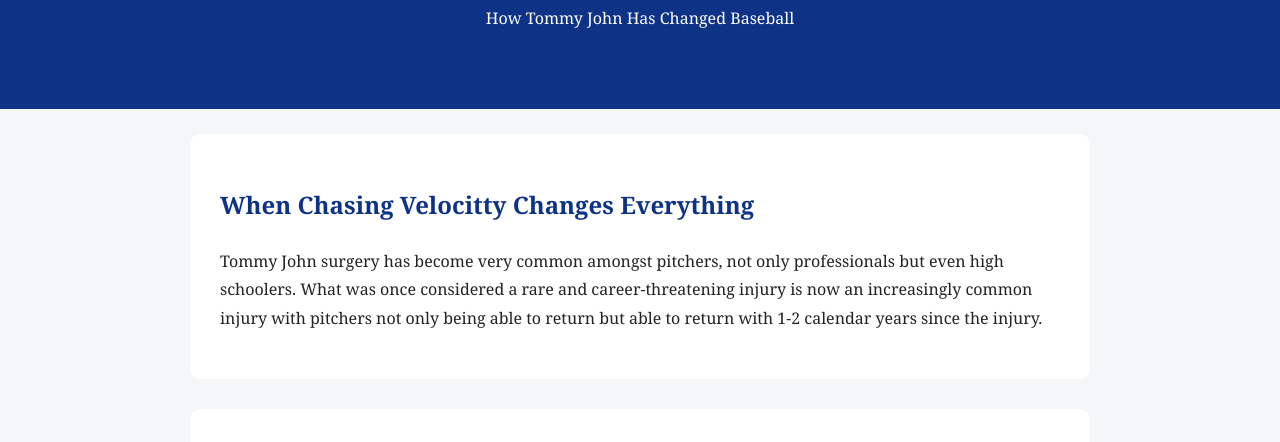
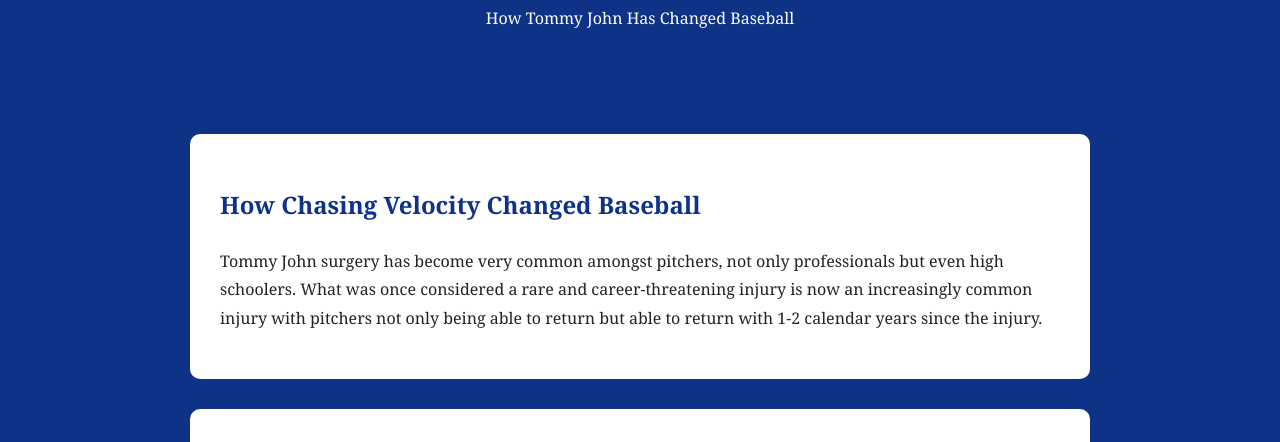
Before and after one commit to Nschambach/Final-Project, a plain HTML site: page index.html in a window 1280 px wide. Shown: the part 176-618 px from the top of the page. Drawn offline with nearby package versions, Linux system fonts and the light colour scheme.

Commit message:
Change background color and update section title

```diff
--- a/index.html
+++ b/index.html
@@ -12,7 +12,7 @@
   <style>
     body {
       font-family: Georgia, serif;
-      background-color: #f4f6f8;
+      background-color: #0E3386;
       color: #222;
       margin: 0;
       line-height: 1.8;
@@ -81,7 +81,7 @@
 <main>
 
 <section id="intro">
-  <h2>When Chasing Velocitty Changes Everything</h2>
+  <h2>How Chasing Velocity Changed Baseball</h2>
 
   <p>
     Tommy John surgery has become very common amongst
```
